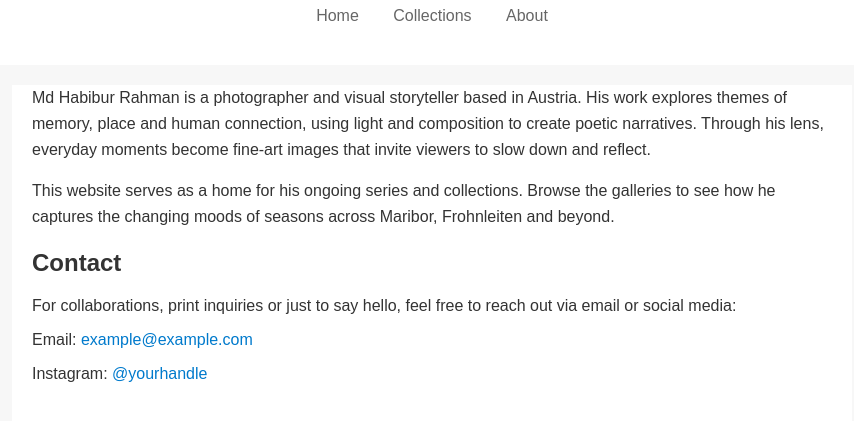
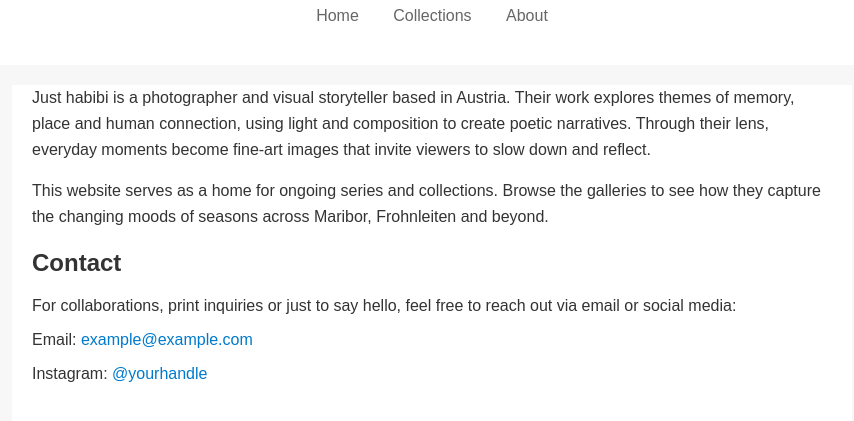
Before and after one commit to justhabib1/habibur-rahman-photography, a plain HTML site: page about.html in a window 1280 px wide. Shown: the part 101-522 px from the top of the page, without its empty margins (208-1062 px from the left). Drawn offline with Linux system fonts and the light colour scheme.

Commit message:
Update about.html to reflect Just habibi branding

```diff
--- a/about.html
+++ b/about.html
@@ -3,8 +3,8 @@
 <head>
   <meta charset="UTF-8">
   <meta name="viewport" content="width=device-width, initial-scale=1.0">
-  <meta name="description" content="About Md Habibur Rahman, photographer and visual storyteller based in Austria.">
-  <title>About – Md Habibur Rahman Photography</title>
+  <meta name="description" content="About Just habibi, photographer and visual storyteller based in Austria.">
+  <title>About – Just habibi Photography</title>
   <style>
     body {
       font-family: Arial, sans-serif;
@@ -62,8 +62,8 @@
   </header>
   <div class="content">
     <section class="bio">
-      <p>Md Habibur Rahman is a photographer and visual storyteller based in Austria. His work explores themes of memory, place and human connection, using light and composition to create poetic narratives. Through his lens, everyday moments become fine-art images that invite viewers to slow down and reflect.</p>
-      <p>This website serves as a home for his ongoing series and collections. Browse the galleries to see how he captures the changing moods of seasons across Maribor, Frohnleiten and beyond.</p>
+      <p>Just habibi is a photographer and visual storyteller based in Austria. Their work explores themes of memory, place and human connection, using light and composition to create poetic narratives. Through their lens, everyday moments become fine-art images that invite viewers to slow down and reflect.</p>
+      <p>This website serves as a home for ongoing series and collections. Browse the galleries to see how they capture the changing moods of seasons across Maribor, Frohnleiten and beyond.</p>
     </section>
     <section class="contact">
       <h2>Contact</h2>
```
